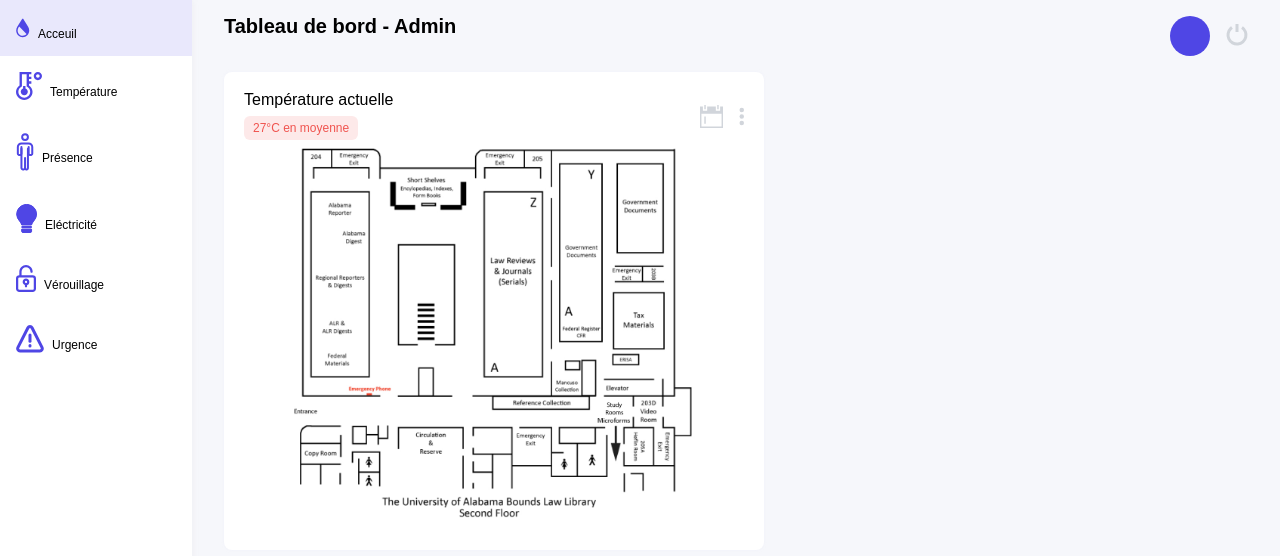
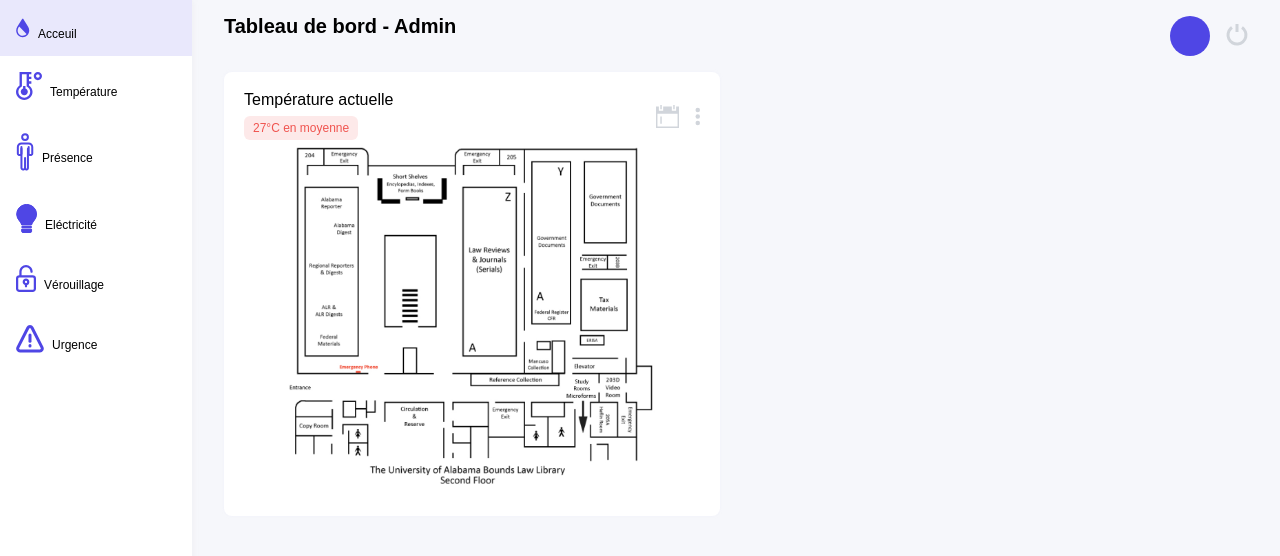
Before and after one commit to MaeWolff/iot-zeta-luti-frontend, a React (Create React App) app: page / in a window 1280 px wide. Shown: the top 556 px of the page. Built offline with nearby package versions, Linux system fonts and the light colour scheme; no server answers; sample sign-in values are in the browser's storage.

Commit message:
create GridLayout

```diff
--- a/src/components/Card.tsx
+++ b/src/components/Card.tsx
@@ -5,8 +5,8 @@
 
 
 const Container = styled.section`
-    width: 500px;
     background: white;
+    height: fit-content;
     padding: 1.25em;
     box-shadow: 0px 0px 3px rgba(230, 232, 249, 0.25);
     border-radius: .5em;
--- /dev/null
+++ b/src/layouts/GridLayout.tsx
@@ -0,0 +1,22 @@
+import React, { ReactNode } from 'react'
+import styled from "styled-components";
+
+const GridWrapper = styled.div`
+  display: grid;
+  grid-template-columns: repeat(2, 1fr);
+  grid-template-rows: repeat(2, auto);
+  grid-gap: 2em;
+  height: 100%;
+`;
+
+type Props = {
+    children: ReactNode;
+};
+
+export default function GridLayout({ children }: Props) {
+    return (
+        <GridWrapper>
+            {children}
+        </GridWrapper>
+    )
+}
--- a/src/pages/ElectricityPage.tsx
+++ b/src/pages/ElectricityPage.tsx
@@ -1,19 +1,20 @@
 import Card from "../components/Card";
 import ElectricityChart from "../components/chartCard/ElectricityChart";
+import GridLayout from "../layouts/GridLayout";
 import AuthenticatedRoute from "../layouts/AuthenticatedRoute";
 import MapTemp from '../assets/map-temp.jpg';
 
 export default function ElectricityPage() {
   return (
     <AuthenticatedRoute>
-      <div>
+      <GridLayout>
         <Card title='Nombre de salle éclairée' label="27 en ce moment" isCalendar>
           <img src={MapTemp} alt="mapTemp"/>
         </Card>
 
         <ElectricityChart/>
 
-      </div>
+      </GridLayout>
     </AuthenticatedRoute>
   );
 }
--- a/src/pages/HomePage.tsx
+++ b/src/pages/HomePage.tsx
@@ -2,15 +2,18 @@
 import MapTemp from "../assets/map-temp.jpg";
 
 import AuthenticatedRoute from "../layouts/AuthenticatedRoute";
+import GridLayout from "../layouts/GridLayout";
 
 export default function HomePage() {
   return (
     <AuthenticatedRoute>
-      <div>
-        <Card title="Température actuelle" label="27°C en moyenne" isCalendar>
-          <img src={MapTemp} alt="mapTemp" />
-        </Card>
-      </div>
+      <GridLayout>
+        <Card title='Température actuelle' label="27°C en moyenne" isCalendar>
+        <img src={MapTemp} alt="mapTemp"/>
+      </Card>
+
+
+      </GridLayout>
     </AuthenticatedRoute>
   );
 }
--- a/src/pages/LockingPage.tsx
+++ b/src/pages/LockingPage.tsx
@@ -1,19 +1,20 @@
 import Card from "../components/Card";
 import LockingChart from "../components/chartCard/LockingChart";
 import AuthenticatedRoute from "../layouts/AuthenticatedRoute";
+import GridLayout from "../layouts/GridLayout";
 import MapTemp from '../assets/map-temp.jpg';
 
 export default function LockingPage() {
   return (
     <AuthenticatedRoute>
-      <div>
+      <GridLayout>
         <Card title='Statut des salles vérouillées ou ouvertes' label="5 ouvertes en ce moment" isCalendar>
           <img src={MapTemp} alt="mapTemp"/>
         </Card>
 
         <LockingChart/>
 
-      </div>
+      </GridLayout>
     </AuthenticatedRoute>
   );
 }
--- a/src/pages/PeoplePage.tsx
+++ b/src/pages/PeoplePage.tsx
@@ -1,19 +1,20 @@
 import Card from "../components/Card";
 import PeopleChart from "../components/chartCard/PeopleChart";
 import AuthenticatedRoute from "../layouts/AuthenticatedRoute";
+import GridLayout from "../layouts/GridLayout";
 import MapTemp from '../assets/map-temp.jpg';
 
 export default function PeoplePage() {
   return (
     <AuthenticatedRoute>
-      <div>
+      <GridLayout>
         <Card title='Nombre de personne dans l’établissement' label="270 en ce moment" isCalendar>
           <img src={MapTemp} alt="mapTemp"/>
         </Card>
 
         <PeopleChart/>
 
-      </div>
+      </GridLayout>
     </AuthenticatedRoute>
   );
 }
--- a/src/pages/TemperaturePage.tsx
+++ b/src/pages/TemperaturePage.tsx
@@ -1,19 +1,20 @@
 import Card from "../components/Card";
 import TemperatureChart from "../components/chartCard/TemperatureChart";
 import AuthenticatedRoute from "../layouts/AuthenticatedRoute";
+import GridLayout from "../layouts/GridLayout";
 import MapTemp from '../assets/map-temp.jpg';
 
 export default function TemperaturePage() {
   return (
     <AuthenticatedRoute>
-        <div>
+        <GridLayout>
         <Card title="Température actuelle dans l'établissement" label="27°C en moyenne" isCalendar>
             <img src={MapTemp} alt="mapTemp"/>
         </Card>
 
         <TemperatureChart/>
 
-        </div>
+        </GridLayout>
     </AuthenticatedRoute>
   );
 }
--- a/src/pages/UrgencyPage.tsx
+++ b/src/pages/UrgencyPage.tsx
@@ -1,16 +1,17 @@
 import Card from "../components/Card";
 import MapTemp from '../assets/map-temp.jpg';
+import GridLayout from "../layouts/GridLayout";
 import AuthenticatedRoute from "../layouts/AuthenticatedRoute";
 
 export default function Urgency() {
   return (
     <AuthenticatedRoute>
-        <div>
-        <Card title='Nombre d’incident en cours' label="2 en ce moment" isCalendar>
-            <img src={MapTemp} alt="mapTemp"/>
-        </Card>
+        <GridLayout>
+          <Card title='Nombre d’incident en cours' label="2 en ce moment" isCalendar>
+              <img src={MapTemp} alt="mapTemp"/>
+          </Card>
 
-        </div>
+        </GridLayout>
     </AuthenticatedRoute>
   );
 }
```
